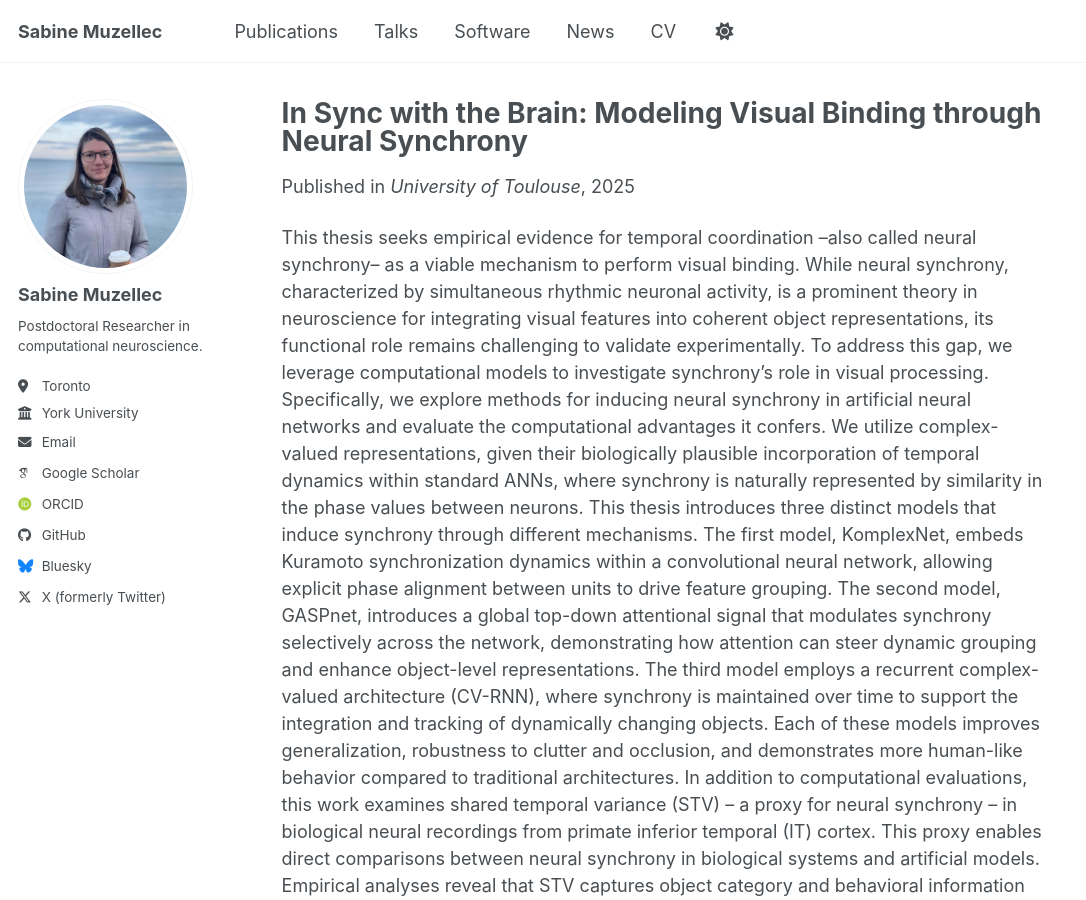
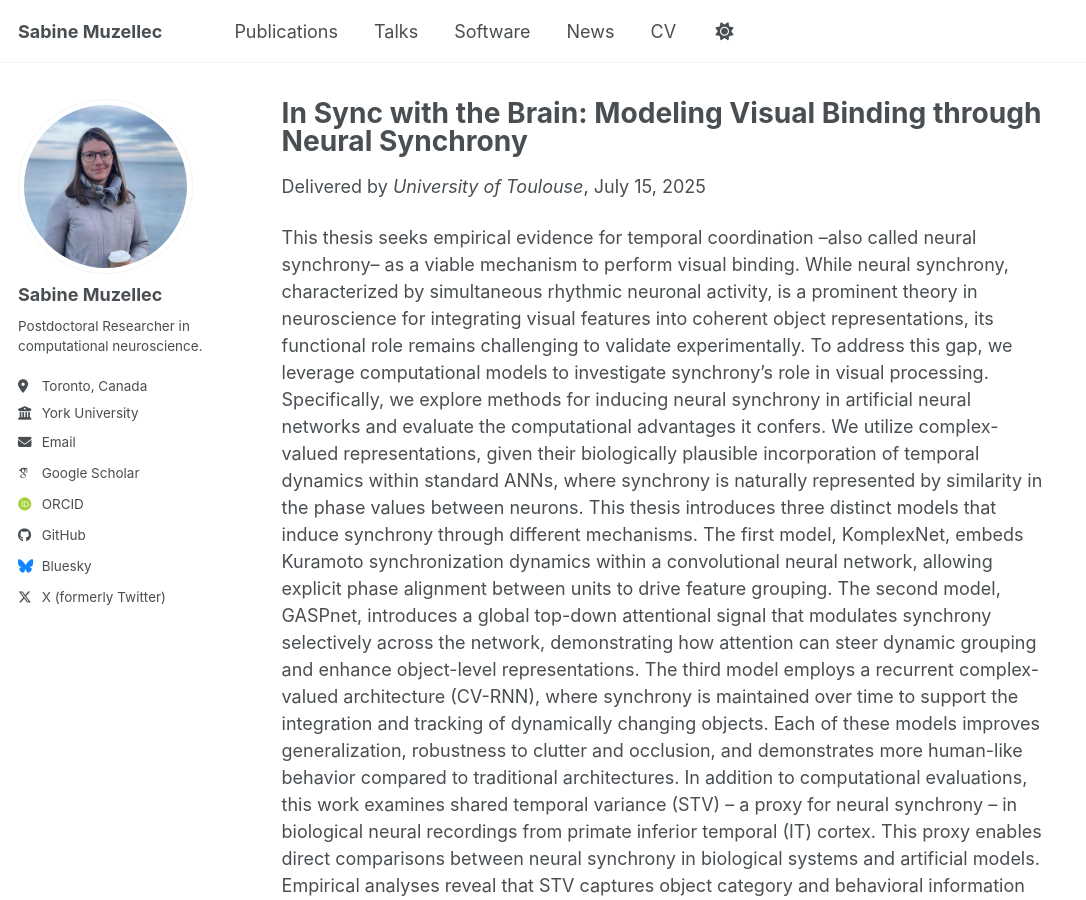
Before and after one commit to S4b1n3/S4b1n3.github.io, a Jekyll site: the page built from _publications/thesis.md, in a window 1280 px wide and 900 px high. Shown: the whole window, without its empty margins (0-1086 px from the left). Built offline with Jekyll 4.4.1, drawn with Linux system fonts in a browser that asks for light colours; some web fonts are replaced; a script bundle is joined from its source files by our own code; library files that are not in the unit come from our copies.

```diff
--- a/_config.yml
+++ b/_config.yml
@@ -27,7 +27,7 @@ author:
   name             : "Sabine Muzellec"
   pronouns         : # example: "she/her"
   bio              : "Postdoctoral Researcher in computational neuroscience."
-  location         : "Toronto"
+  location         : "Toronto, Canada"
   employer         : "York University"
   uri              : # URL
   email            : "sabinem@yorku.ca"
--- a/_includes/archive-single.html
+++ b/_includes/archive-single.html
@@ -35,10 +35,10 @@
         {% if post.collection == 'publications' %}
           {% if post.category == 'preprints' %}
             <p><i>{{ post.venue }}</i>, {{ post.date | default: "1900-01-01" | date: "%Y" }}</p>
-          {% elsif post.category == 'neuro_conferences' %}
-            <p><i>Presented at {{ post.venue }}</i>, {{ post.date | default: "1900-01-01" | date: "%Y" }}</p>
+          {% elsif post.category == 'neuro_conferences' or post.category == 'ai_conferences' %}
+            <p>Presented at <i>{{ post.venue }}</i>, {{ post.date | default: "1900-01-01" | date: "%Y" }}</p>
           {% elsif post.category == 'thesis' %}
-            <p><i>Delivered by {{ post.venue }}</i>, {{ post.date | default: "1900-01-01" | date: "%Y" }}</p>
+            <p>Delivered by <i>{{ post.venue }}</i>, {{ post.date | default: "1900-01-01" | date: "%Y" }}</p>
           {% else %}
             <p>Published in <i>{{ post.venue }}</i>, {{ post.date | default: "1900-01-01" | date: "%Y" }}</p>
           {% endif %}
--- a/_layouts/single.html
+++ b/_layouts/single.html
@@ -36,8 +36,14 @@ layout: default
 
         {% if page.collection == 'teaching' %}
           <p> {{ page.type }}, <i>{{ page.venue }}</i>, {{ page.date | default: "1900-01-01" | date: "%Y" }} </p>
+        {% elsif page.venue and page.date and page.category == 'manuscripts'%}
+          <p>Published in <i>{{ page.venue }}</i>, {{ page.date | default: "1900-01-01" | date: "%Y" }} </p>
+        {% elsif page.venue and page.date and (page.category == 'ai_conferences' or page.category == 'neuro_conferences')%}
+          <p>Presented at <i>{{ page.venue }}</i>, {{ page.date | default: "1900-01-01" | date: "%Y" }} </p>
+        {% elsif page.venue and page.date and page.category == 'thesis'%}
+          <p>Delivered by <i>{{ page.venue }}</i>, {{ page.date | default: "1900-01-01" | date: "%B %d, %Y" }} </p>
         {% elsif page.venue and page.date %}
-          <p>Published in <i>{{ page.venue }}</i>, {{ page.date | default: "1900-01-01" | date: "%Y" }} </p>
+          <p><i>{{ page.venue }}</i>, {{ page.date | default: "1900-01-01" | date: "%B %d, %Y" }} </p>
         {% elsif page.date %}
           <p class="page__date"><strong><i class="fa fa-fw fa-calendar" aria-hidden="true"></i> {{ site.data.ui-text[site.locale].date_label | default: "Published:" }}</strong> <time datetime="{{ page.date | date_to_xmlschema }}">{{ page.date | default: "1900-01-01" | date: "%B %d, %Y" }}</time></p>
         {% endif %}
```
Also changed, not shown: _publications/tracking.md (+1 -1 lines).
